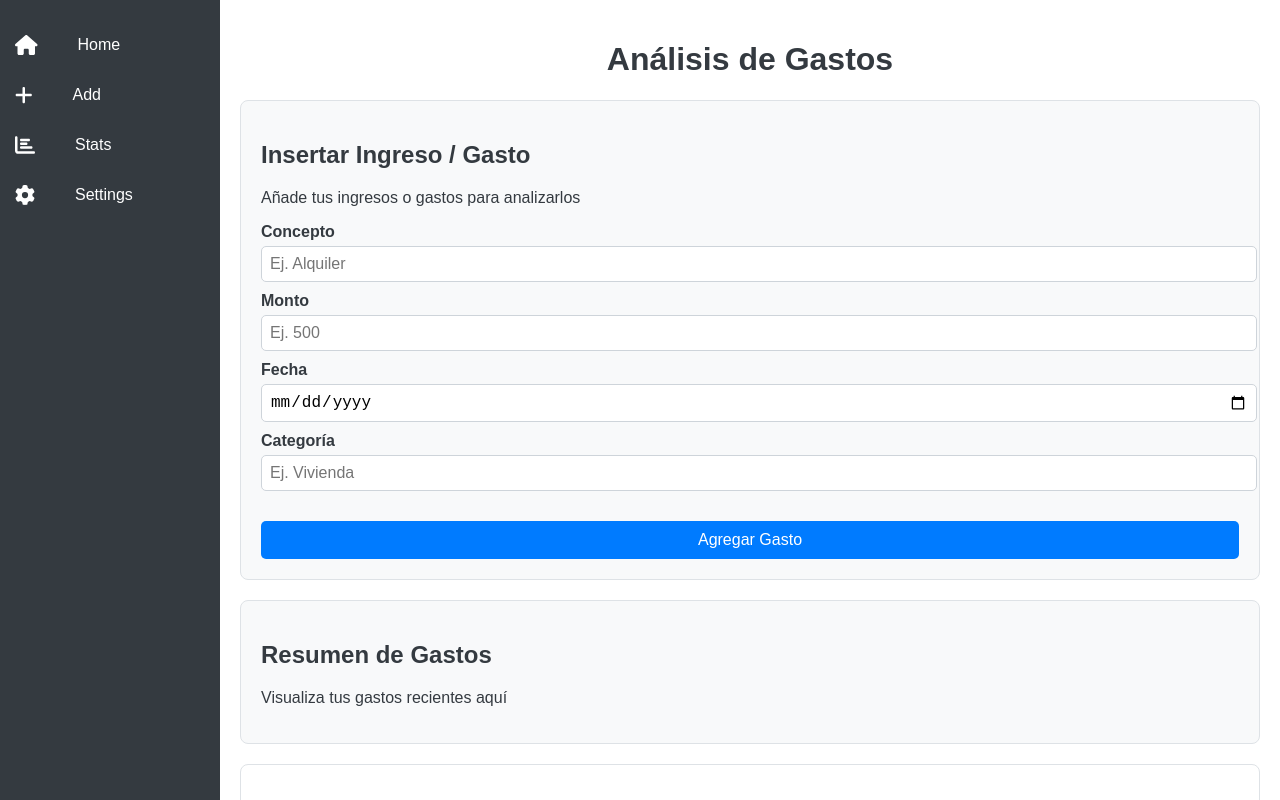
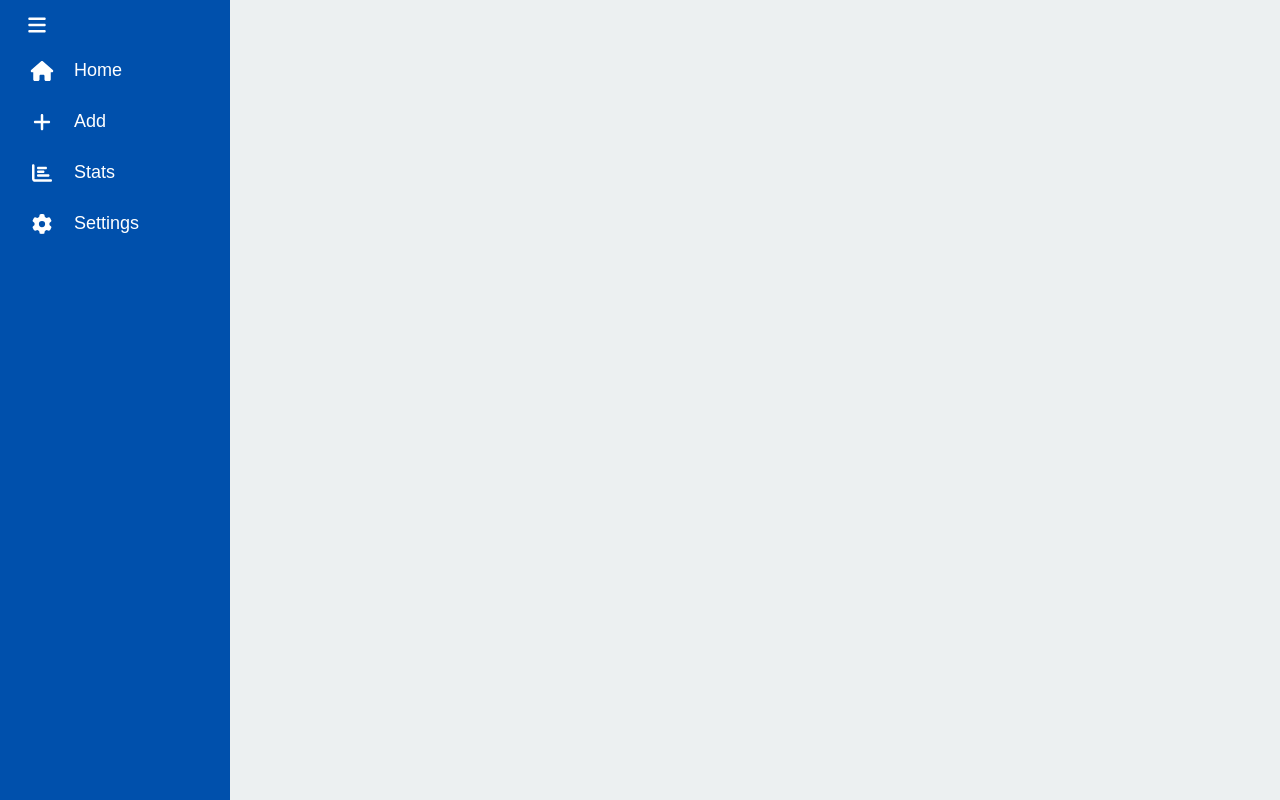
Before and after one commit to MathiasHv18/CashMap, a React (Vite) app in the folder frontend/: page /mainPage in a window 1280 px wide. Built offline with nearby package versions, Linux system fonts and the light colour scheme.

Commit message:
barra update

```diff
--- a/frontend/src/pages/appMain/AppMain.css
+++ b/frontend/src/pages/appMain/AppMain.css
@@ -1,147 +1,72 @@
-/* General */
-body {
-    margin: 0;
-    font-family: Arial, sans-serif;
-    background-color: #f8f9fa;
-    color: #343a40;
-  }
+/* AppMain.css */
 
-  /* Contenedor principal */
+/* Diseño principal */
 .AppMain_outerBox {
   display: flex;
-    flex-direction: row;
-    width: 100vw;
-    height: 100vh;
-    overflow: hidden;
+  min-height: 100vh;
 }
 
 /* Barra lateral */
 .AppMain_sidebar {
-    width: 220px;
-    background-color: #343a40;
-    color: white;
-    display: flex;
+  background-color: #0050ac;
+  color: #fff;
+  width: 200px;
+  display:block;
   flex-direction: column;
-    align-items: start;
-    padding: 20px 0;
+  padding: 50px 15px;
+  justify-content: space-between;
 }
 
 .AppMain_sidebarLink {
-    width: 90%;
-    text-decoration: none;
-    color: white;
-    padding: 10px 15px;
-    margin: 5px 0;
-    border-radius: 8px;
-    transition: background-color 0.3s ease;
+  margin-bottom: 10px;
   display: flex;
   align-items: center;
-    gap: 40px;
+  text-decoration: none;
+  color: #fff;
+  padding: 10px;
+  border-radius: 8px;
+  transition: background-color 0.3s;
 }
 
 .AppMain_sidebarLink:hover {
-    background-color: #495057;
-  }
-
-  .AppMain_sidebarLink svg {
-    font-size: 20px;
+  background-color: #00275B;
 }
 
 .AppMain_sidebarLink span {
-    flex-grow: 1;
-    text-align: left;
-    font-size: 16px;
+  font-family: 'Arial', sans-serif;
+  margin-left: 20px;
+  font-size: 18px;
 }
 
 /* Contenido principal */
-  .AppMain_mainContent {
-    flex: 1;
+.AppMain_content {
+  flex-grow: 1;
+  background-color: #ecf0f1;
+  padding: 20px;
   display: flex;
-    flex-direction: column;
-    align-items: center;
-    padding: 20px;
-    overflow-y: auto;
-    background-color: #ffffff;
-  }
-
-  .AppMain_mainContainer {
-    display: flex;
-    flex-wrap: wrap;
-    gap: 20px;
-    width: 100%;
-    max-width: 1200px;
-  }
-
-  /* Input */
-  .AppMain_input {
-    flex: 1 1 calc(50% - 20px);
-    padding: 20px;
-    border: 1px solid #dee2e6;
-    border-radius: 8px;
-    background-color: #f8f9fa;
-  }
-
-  .AppMain_inputLabel {
-    display: block;
-    margin-bottom: 10px;
-    font-weight: bold;
-  }
-
-  .AppMain_inputField {
-    width: 100%;
-    padding: 8px;
-    margin-top: 5px;
-    border: 1px solid #ced4da;
-    border-radius: 5px;
-    font-size: 16px;
-  }
-
-  .AppMain_button {
-    margin-top: 20px;
-    width: 100%;
-    padding: 10px;
-    background-color: #007bff;
-    color: white;
-    border: none;
-    border-radius: 5px;
-    font-size: 16px;
-    cursor: pointer;
-    transition: background-color 0.3s ease;
-  }
-
-  .AppMain_button:hover {
-    background-color: #0056b3;
-  }
-
-  /* Resumen */
-  .AppMain_summary {
-    flex: 1 1 calc(50% - 20px);
-    padding: 20px;
-    border: 1px solid #dee2e6;
-    border-radius: 8px;
-    background-color: #f8f9fa;
-  }
-
-  /* Gráfico */
-  .AppMain_chart {
-    flex: 1 1 100%;
-    padding: 20px;
-    border: 1px solid #dee2e6;
-    border-radius: 8px;
-    background-color: #ffffff;
-    text-align: center;
-    font-style: italic;
-  }
-
-  /* Responsividad */
-  @media (max-width: 768px) {
-    .AppMain_mainContainer {
-      flex-direction: column;
+  justify-content: center;
   align-items: center;
 }
 
-    .AppMain_input,
-    .AppMain_summary {
-      flex: 1 1 100%;
+/* Iconos de FontAwesome */
+.AppMain_sidebarLink svg {
+  margin-left: 5px;
+  font-size: 20px;
+  width: 24px;
+  text-align: center;
 }
+
+.sidebar-header {
+  position: absolute;
+  top: 10px;
+  left: 20px;
+  cursor: pointer;
 }
+
+.sidebar-header svg {
+  margin-top: 5px;
+  margin-left: 5px;
+  font-size: 20px;
+  width: 24px;
+  text-align: center;
+}
--- a/frontend/src/pages/appMain/AppMain.tsx
+++ b/frontend/src/pages/appMain/AppMain.tsx
@@ -1,17 +1,20 @@
 import React from "react";
 import "./AppMain.css";
 import { FontAwesomeIcon } from "@fortawesome/react-fontawesome";
-import { faHome, faPlus, faChartBar, faCog } from "@fortawesome/free-solid-svg-icons";
+import { faHome, faPlus, faChartBar, faCog, faBars } from "@fortawesome/free-solid-svg-icons";
 
 function AppMain() {
-  function manageInsert() {
+  /*function manageInsert() {
     alert("Gasto agregado con éxito");
-  }
+  }*/
 
   return (
     <div className="AppMain_outerBox">
       {/* Barra lateral */}
       <nav className="AppMain_sidebar" aria-label="Barra de navegación">
+        <div className="sidebar-header">
+        <FontAwesomeIcon icon={faBars} />
+        </div>
         <a href="#home" className="AppMain_sidebarLink">
           <FontAwesomeIcon icon={faHome} />
           <span>Home</span>
@@ -31,45 +34,7 @@ function AppMain() {
       </nav>
 
       {/* Contenido principal */}
-      <main className="AppMain_mainContent">
-        <h1>Análisis de Gastos</h1>
-        <section className="AppMain_mainContainer">
-          <div className="AppMain_input">
-            <h2>Insertar Ingreso / Gasto</h2>
-            <p>Añade tus ingresos o gastos para analizarlos</p>
-            <form onSubmit={(e) => e.preventDefault()}>
-              <label className="AppMain_inputLabel">
-                Concepto
-                <input type="text" className="AppMain_inputField" placeholder="Ej. Alquiler" required />
-              </label>
-              <label className="AppMain_inputLabel">
-                Monto
-                <input type="number" className="AppMain_inputField" placeholder="Ej. 500" required />
-              </label>
-              <label className="AppMain_inputLabel">
-                Fecha
-                <input type="date" className="AppMain_inputField" required />
-              </label>
-              <label className="AppMain_inputLabel">
-                Categoría
-                <input type="text" className="AppMain_inputField" placeholder="Ej. Vivienda" required />
-              </label>
-              <button type="submit" onClick={manageInsert} className="AppMain_button">
-                Agregar Gasto
-              </button>
-            </form>
-          </div>
-
-          <div className="AppMain_summary">
-            <h2>Resumen de Gastos</h2>
-            <p>Visualiza tus gastos recientes aquí</p>
-          </div>
-
-          <div className="AppMain_chart">
-            <h2>Gráfico de Gastos</h2>
-            <p>Aquí se mostrará un gráfico con tus datos.</p>
-          </div>
-        </section>
+      <main className="AppMain_content">
       </main>
     </div>
   );
```
Also changed, not shown: 1 other file (tests, documents, lock files or other folders). Lines whose indentation alone changed are shown as unchanged.
